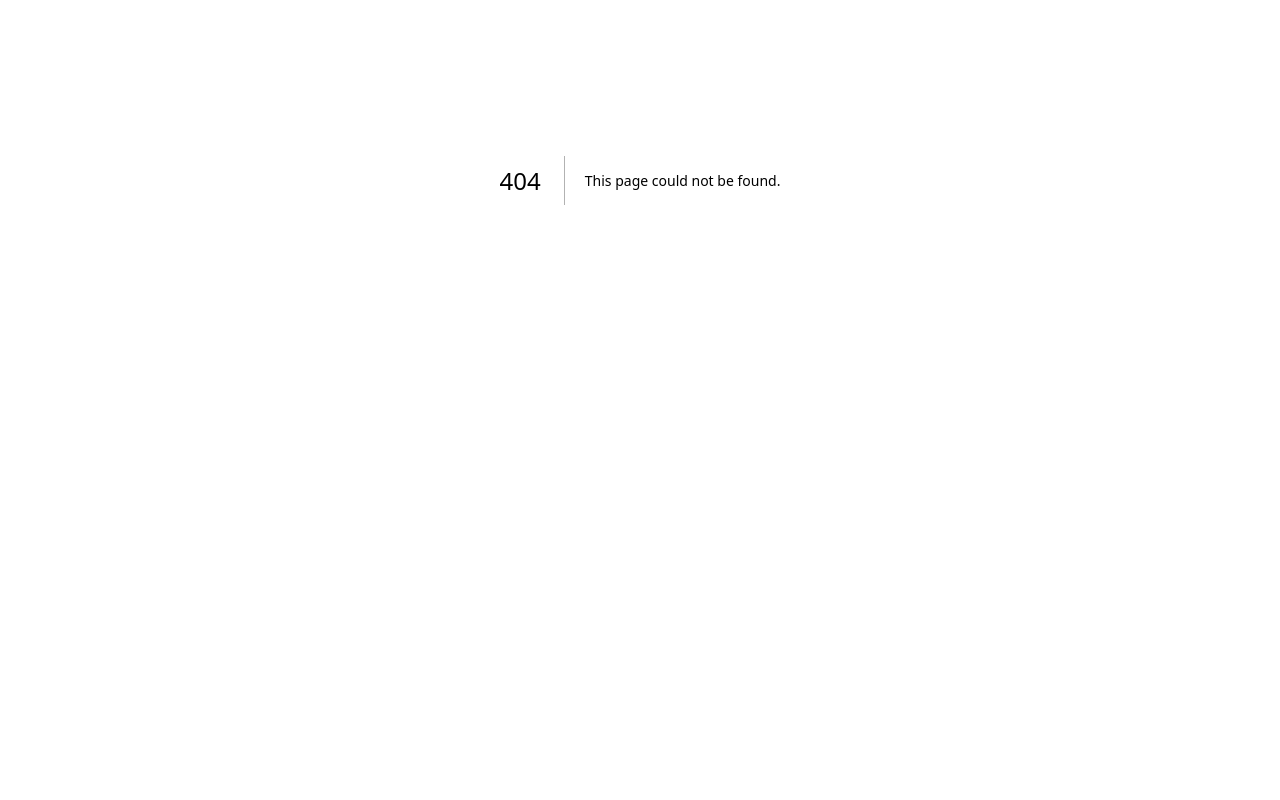
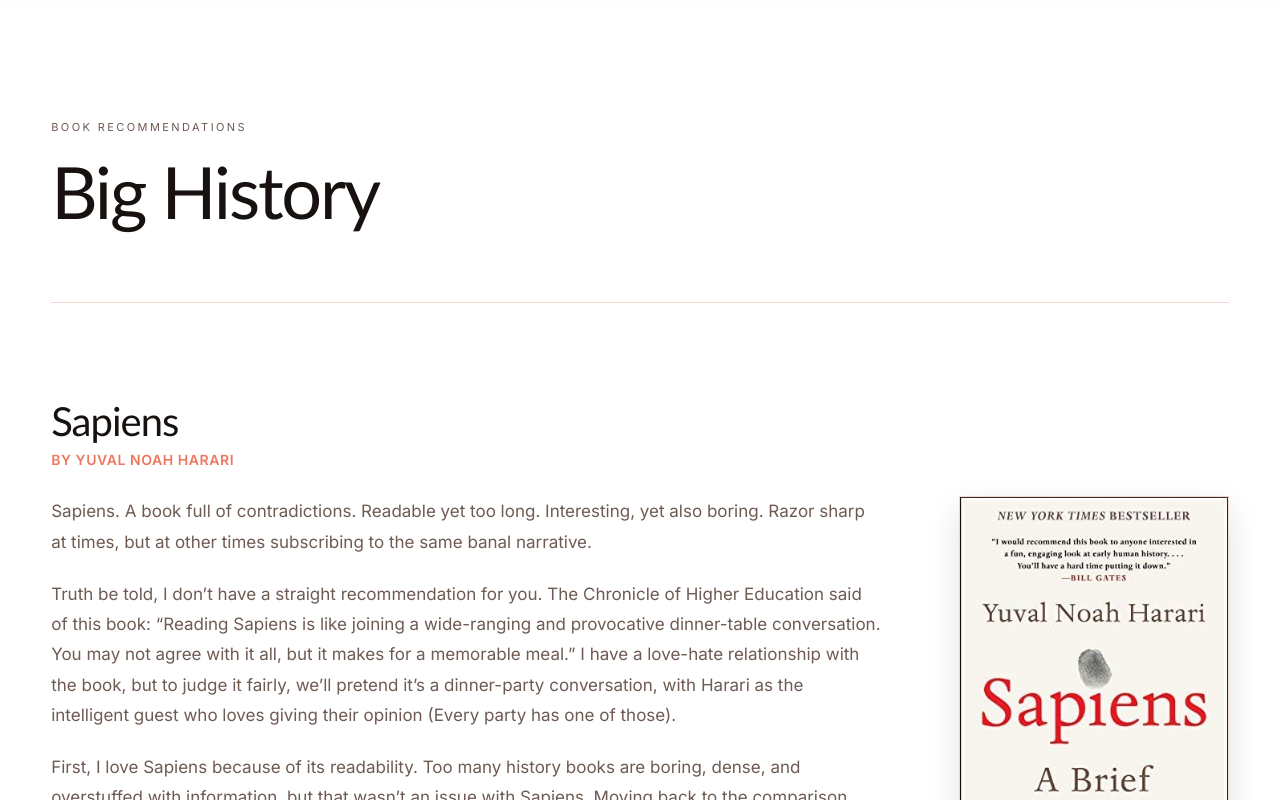
Before and after one commit to anushkagarg100/historyteen, a Next.js app: page /book-recommendations/big-history in a window 1280 px wide. Before the commit this address had no page. Shown: the part 220-1020 px from the top of the page. Before the commit the page ends 800 px from the top, so only its background shows below. Built offline with nearby package versions, Linux system fonts and the light colour scheme.

Commit message:
Group older reader book recommendations

```diff
--- /dev/null
+++ b/app/book-recommendations/big-history/page.tsx
@@ -0,0 +1,10 @@
+import type { Metadata } from "next";
+import { BookRecommendationsContent } from "../page";
+
+export const metadata: Metadata = {
+  title: "Big History | Book Recommendations",
+};
+
+export default function BigHistoryPage() {
+  return <BookRecommendationsContent olderCategory="big-history" />;
+}
--- /dev/null
+++ b/app/book-recommendations/controversial-topics/page.tsx
@@ -0,0 +1,10 @@
+import type { Metadata } from "next";
+import { BookRecommendationsContent } from "../page";
+
+export const metadata: Metadata = {
+  title: "Controversial Topics | Book Recommendations",
+};
+
+export default function ControversialTopicsPage() {
+  return <BookRecommendationsContent olderCategory="controversial" />;
+}
--- a/app/book-recommendations/page.tsx
+++ b/app/book-recommendations/page.tsx
@@ -40,6 +40,7 @@
 };
 
 export type ElementaryCategory = "stories" | "reference" | "expand";
+export type OlderCategory = "big-history" | "controversial" | "science";
 
 const elementaryCategoryTitles: Record<ElementaryCategory, string> = {
   stories: "Stories: Nonfiction AND Fiction",
@@ -47,14 +48,24 @@
   expand: "Expand Your Knowledge",
 };
 
+const olderCategoryTitles: Record<OlderCategory, string> = {
+  "big-history": "Big History",
+  controversial: "Controversial Topics",
+  science: "Science and Stuff",
+};
+
 export function BookRecommendationsContent({
   elementaryCategory,
+  olderCategory,
 }: {
   elementaryCategory?: ElementaryCategory;
+  olderCategory?: OlderCategory;
 }) {
   const categoryTitle = elementaryCategory
     ? elementaryCategoryTitles[elementaryCategory]
-    : null;
+    : olderCategory
+      ? olderCategoryTitles[olderCategory]
+      : null;
 
   return (
     <div className={styles.page}>
@@ -65,7 +76,7 @@
         >
           <p className={styles.eyebrow}>Book recommendations</p>
           <h1>{categoryTitle ?? "Book Recommendations"}</h1>
-          {!elementaryCategory && <div className={styles.destinationIntro}>
+          {!elementaryCategory && !olderCategory && <div className={styles.destinationIntro}>
             <p>
               The best way to dive into the past is by reading about it, so here
               are some reading recommendation if you are just starting your
@@ -81,11 +92,11 @@
             <p>Enjoy!</p>
           </div>}
 
-          {!elementaryCategory && <div className={styles.bookPageCue} aria-hidden="true">
+          {!elementaryCategory && !olderCategory && <div className={styles.bookPageCue} aria-hidden="true">
             <Image src={yellowPaperAirplane} alt="" priority />
           </div>}
 
-          <section
+          {!olderCategory && <section
             className={`${styles.recommendationSection} ${styles.collapsibleRecommendations} ${elementaryCategory ? styles.categoryResultsPage : ""} ${elementaryCategory === "stories" ? styles.showStories : ""} ${elementaryCategory === "reference" ? styles.showReference : ""} ${elementaryCategory === "expand" ? styles.showExpand : ""}`}
           >
             {!elementaryCategory && <h2>For Elementary Schoolers:</h2>}
@@ -583,38 +594,26 @@
                 />
               </div>
             </article>
-          </section>
+          </section>}
 
           {!elementaryCategory && <section
-            className={`${styles.recommendationSection} ${styles.collapsibleRecommendations}`}
+            className={`${styles.recommendationSection} ${styles.collapsibleRecommendations} ${olderCategory ? styles.categoryResultsPage : ""} ${olderCategory === "big-history" ? styles.showBigHistory : ""} ${olderCategory === "controversial" ? styles.showControversial : ""} ${olderCategory === "science" ? styles.showScience : ""}`}
           >
-            <h2>For Middle School and Above:</h2>
-            <nav
-              className={styles.recommendationLinks}
+            {!olderCategory && <h2>For Middle School and Above:</h2>}
+            {!olderCategory && <nav
+              className={`${styles.recommendationLinks} ${styles.recommendationCategoryLinks}`}
               aria-label="Older readers recommendations"
             >
-              <RecommendationLink href="#indigenous-peoples-history">
-                An Indigenous People&rsquo;s History of the United States
-              </RecommendationLink>
-              <RecommendationLink href="#guns-germs-steel">
-                Guns, Germs, and Steel
-              </RecommendationLink>
-              <RecommendationLink href="#how-we-got-to-now">
-                How We Got To Now
-              </RecommendationLink>
-              <RecommendationLink href="#lies-my-teacher-told-me">
-                Lies My Teacher Told Me
-              </RecommendationLink>
-              <RecommendationLink href="#sapiens">Sapiens</RecommendationLink>
-              <RecommendationLink href="#poison-squad">
-                The Poison Squad
-              </RecommendationLink>
-              <RecommendationLink href="#shortest-history">
-                The Shortest History
-              </RecommendationLink>
-            </nav>
+              <Link href="/book-recommendations/big-history">Big History</Link>
+              <Link href="/book-recommendations/controversial-topics">
+                Controversial Topics
+              </Link>
+              <Link href="/book-recommendations/science-and-stuff">
+                Science and Stuff
+              </Link>
+            </nav>}
 
-            <article id="sapiens" className={styles.bookRecommendation}>
+            <article id="sapiens" className={`${styles.bookRecommendation} ${styles.olderBigHistory}`}>
               <h3>Sapiens</h3>
               <p className={styles.bookAuthor}>By Yuval Noah Harari</p>
               <div className={styles.bookWithCover}>
@@ -728,7 +727,7 @@
               </div>
             </article>
 
-            <article id="guns-germs-steel" className={styles.bookRecommendation}>
+            <article id="guns-germs-steel" className={`${styles.bookRecommendation} ${styles.olderBigHistory}`}>
               <h3>Guns, Germs, and Steel</h3>
               <p className={styles.bookAuthor}>By Jared Diamond</p>
               <div className={styles.bookWithCover}>
@@ -757,7 +756,7 @@
               </div>
             </article>
 
-            <article id="shortest-history" className={styles.bookRecommendation}>
+            <article id="shortest-history" className={`${styles.bookRecommendation} ${styles.olderBigHistory}`}>
               <h3>The Shortest History series</h3>
               <p className={styles.bookAuthor}>By multiple authors</p>
               <div className={styles.bookWithCover}>
@@ -788,7 +787,7 @@
 
             <article
               id="lies-my-teacher-told-me"
-              className={styles.bookRecommendation}
+              className={`${styles.bookRecommendation} ${styles.olderControversial}`}
             >
               <h3>Lies My Teacher Told Me</h3>
               <p className={styles.bookAuthor}>By James Loewen</p>
@@ -834,7 +833,7 @@
               </div>
             </article>
 
-            <article id="how-we-got-to-now" className={styles.bookRecommendation}>
+            <article id="how-we-got-to-now" className={`${styles.bookRecommendation} ${styles.olderScience}`}>
               <h3>How We Got To Now</h3>
               <p className={styles.bookAuthor}>By Steven Johnson</p>
               <div className={styles.bookWithCover}>
@@ -865,7 +864,7 @@
               </div>
             </article>
 
-            <article id="poison-squad" className={styles.bookRecommendation}>
+            <article id="poison-squad" className={`${styles.bookRecommendation} ${styles.olderScience}`}>
               <h3>The Poison Squad</h3>
               <p className={styles.bookAuthor}>By Deborah Blum</p>
               <div className={styles.bookWithCover}>
@@ -903,7 +902,7 @@
 
             <article
               id="indigenous-peoples-history"
-              className={styles.bookRecommendation}
+              className={`${styles.bookRecommendation} ${styles.olderControversial}`}
             >
               <h3>An Indigenous People&rsquo;s History of the United States</h3>
               <p className={styles.bookAuthor}>By Roxanne Dunbar-Ortiz</p>
@@ -926,8 +925,8 @@
             </article>
           </section>}
 
-          <Link className={styles.backLink} href={elementaryCategory ? "/book-recommendations" : "/"}>
-            {elementaryCategory ? "Back to all book recommendations" : "Back to the homepage"}
+          <Link className={styles.backLink} href={elementaryCategory || olderCategory ? "/book-recommendations" : "/"}>
+            {elementaryCategory || olderCategory ? "Back to all book recommendations" : "Back to the homepage"}
           </Link>
         </div>
       </main>
--- /dev/null
+++ b/app/book-recommendations/science-and-stuff/page.tsx
@@ -0,0 +1,10 @@
+import type { Metadata } from "next";
+import { BookRecommendationsContent } from "../page";
+
+export const metadata: Metadata = {
+  title: "Science and Stuff | Book Recommendations",
+};
+
+export default function ScienceAndStuffPage() {
+  return <BookRecommendationsContent olderCategory="science" />;
+}
--- a/app/page.module.css
+++ b/app/page.module.css
@@ -878,7 +878,10 @@
 
 .categoryResultsPage.showStories .elementaryStories,
 .categoryResultsPage.showReference .elementaryReference,
-.categoryResultsPage.showExpand .elementaryExpand {
+.categoryResultsPage.showExpand .elementaryExpand,
+.categoryResultsPage.showBigHistory .olderBigHistory,
+.categoryResultsPage.showControversial .olderControversial,
+.categoryResultsPage.showScience .olderScience {
   display: block;
 }
 
```
